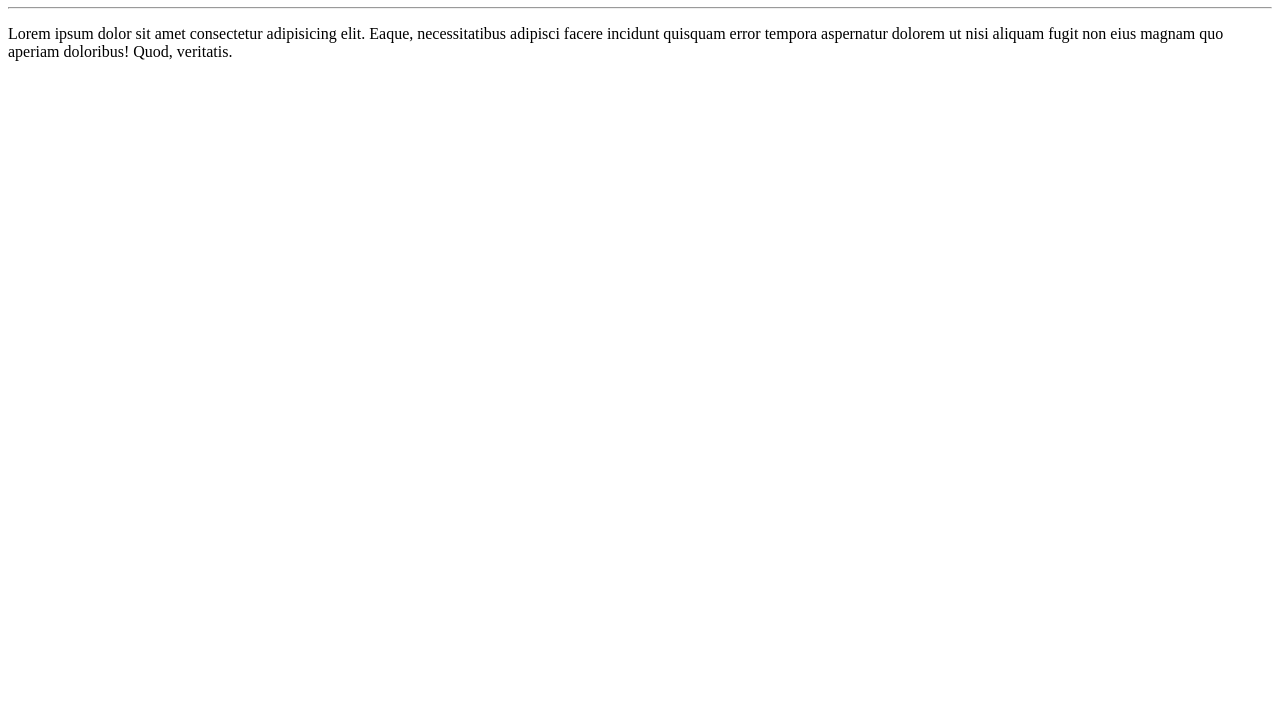
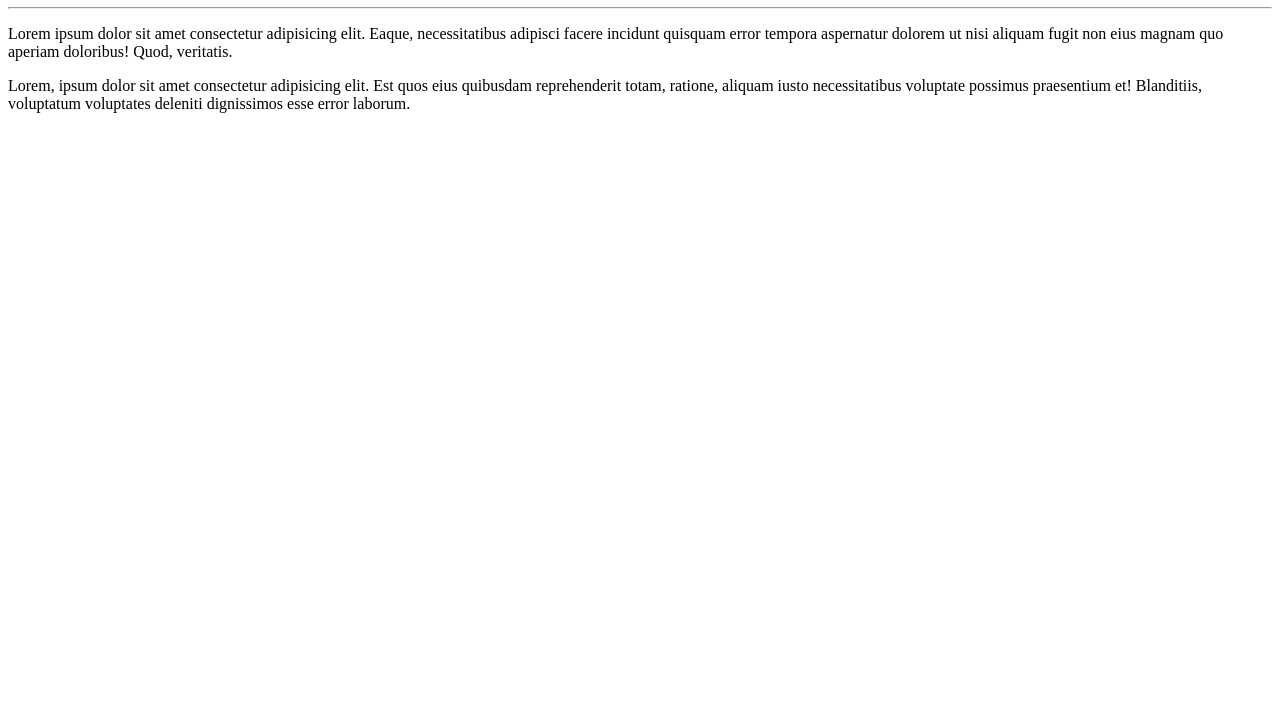
Before and after one commit to VictorBion/Ola-Mundo, a plain HTML site: page site-exemplo/index.html in a window 1280 px wide. Shown: the part 73-800 px from the top of the page. Drawn offline with Linux system fonts and the light colour scheme.

Commit message:
adicionei um parágrafo

```diff
--- a/site-exemplo/index.html
+++ b/site-exemplo/index.html
@@ -9,5 +9,6 @@
     <h1>Olá, mundo!</h1>
     <hr>
     <p>Lorem ipsum dolor sit amet consectetur adipisicing elit. Eaque, necessitatibus adipisci facere incidunt quisquam error tempora aspernatur dolorem ut nisi aliquam fugit non eius magnam quo aperiam doloribus! Quod, veritatis.</p>
+    Lorem, ipsum dolor sit amet consectetur adipisicing elit. Est quos eius quibusdam reprehenderit totam, ratione, aliquam iusto necessitatibus voluptate possimus praesentium et! Blanditiis, voluptatum voluptates deleniti dignissimos esse error laborum.
 </body>
 </html>
```
